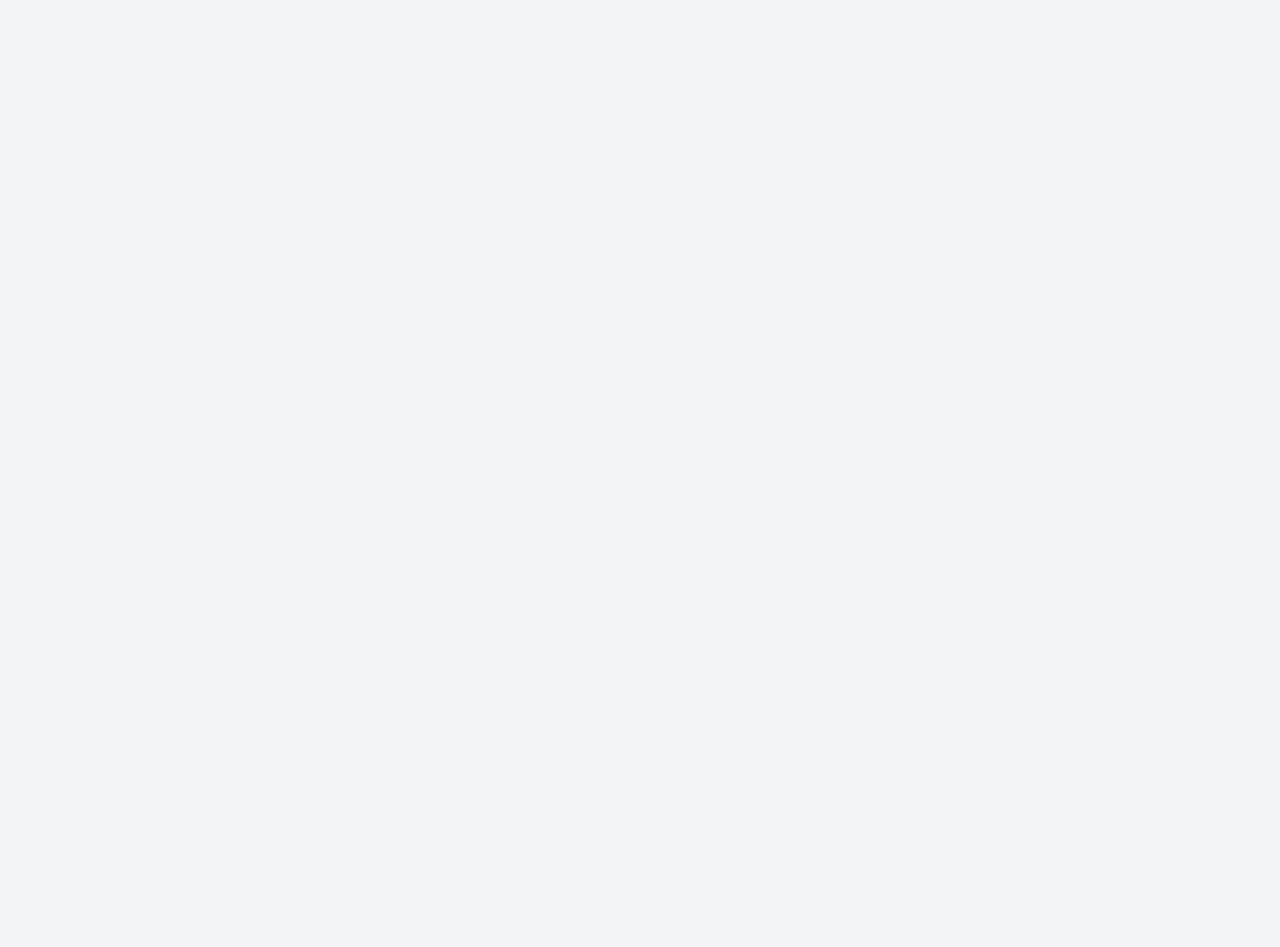
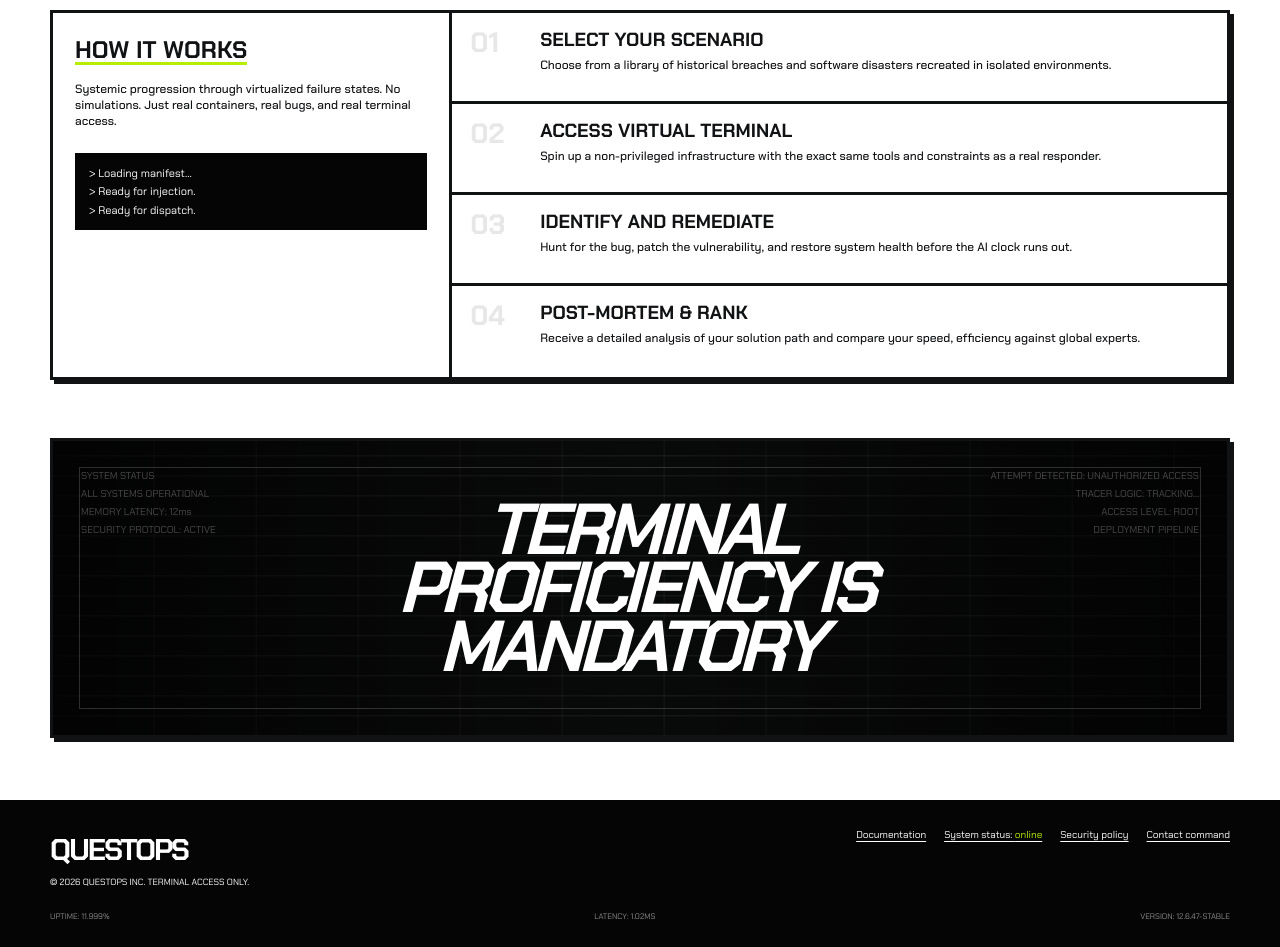
Before and after one commit to guyasong2/QuestOps, a React (Vite) app in the folder frontend/: page / in a window 1280 px wide. Shown: the part 880-1827 px from the top of the page. Before the commit the page ends 800 px from the top, so only its background shows below. Built offline with nearby package versions, Linux system fonts and the light colour scheme.

Commit message:
build other sections

```diff
--- a/frontend/src/App.css
+++ b/frontend/src/App.css
@@ -174,6 +174,154 @@
   stroke-width: 2.2px;
 }
 
+.how-it-works {
+  display: grid;
+  grid-template-columns: minmax(230px, .85fr) minmax(440px, 1.65fr);
+  max-width: 1180px;
+  margin: 90px auto 58px;
+  border: 3px solid #111214;
+  box-shadow: 4px 4px 0 #111214;
+  background: #fff;
+  font-family: "Chakra Petch", sans-serif;
+}
+
+.workflow-intro {
+  padding: 26px 22px;
+  border-right: 3px solid #111214;
+}
+
+.workflow-intro h2,
+.workflow-steps h3,
+.proficiency-banner h2,
+.site-footer strong {
+  margin: 0;
+  font-weight: 700;
+  text-transform: uppercase;
+}
+
+.workflow-intro h2 {
+  display: inline-block;
+  border-bottom: 3px solid #b7ed00;
+  font-size: 24px;
+  line-height: .95;
+}
+
+.workflow-intro p,
+.workflow-steps p {
+  margin: 16px 0 0;
+  font-size: 12px;
+  font-weight: 500;
+  line-height: 1.35;
+}
+
+.terminal-snippet {
+  display: grid;
+  gap: 2px;
+  margin-top: 23px;
+  padding: 12px 14px;
+  background: #050505;
+  color: #fff;
+  font-family: "Chakra Petch", monospace;
+  font-size: 11px;
+}
+
+.workflow-steps {
+  margin: 0;
+  padding: 0;
+  list-style: none;
+}
+
+.workflow-steps li {
+  display: grid;
+  grid-template-columns: 62px 1fr;
+  gap: 8px;
+  min-height: 91px;
+  padding: 17px 18px;
+  border-bottom: 3px solid #111214;
+}
+
+.workflow-steps li:last-child { border-bottom: 0; }
+
+.step-number {
+  color: #e7e7e7;
+  font-size: 28px;
+  font-weight: 700;
+  line-height: .9;
+}
+
+.workflow-steps h3 {
+  font-size: 19px;
+  line-height: 1;
+}
+
+.workflow-steps p { margin-top: 8px; }
+
+.proficiency-banner {
+  position: relative;
+  display: flex;
+  align-items: center;
+  justify-content: center;
+  min-height: 300px;
+  max-width: 1180px;
+  margin: 0 auto 62px;
+  overflow: hidden;
+  border: 3px solid #111214;
+  box-shadow: 4px 4px 0 #111214;
+  background-color: #0a0b0b;
+  background-image:
+    linear-gradient(90deg, rgba(0, 0, 0, .75), rgba(0, 0, 0, .15), rgba(0, 0, 0, .75)),
+    repeating-linear-gradient(0deg, transparent 0 18px, rgba(100, 100, 100, .18) 19px 20px),
+    repeating-linear-gradient(90deg, transparent 0 100px, rgba(90, 90, 90, .13) 101px 102px);
+}
+
+.proficiency-banner::before {
+  position: absolute;
+  inset: 26px;
+  border: 1px solid rgba(255, 255, 255, .17);
+  content: "";
+}
+
+.proficiency-banner h2 {
+  position: relative;
+  z-index: 1;
+  color: #fff;
+  font-size: clamp(35px, 5.8vw, 72px);
+  font-style: italic;
+  letter-spacing: -.07em;
+  line-height: .81;
+  text-align: center;
+  transform: skewX(-5deg);
+}
+
+.terminal-lines {
+  position: absolute;
+  top: 30px;
+  left: 28px;
+  display: grid;
+  gap: 8px;
+  color: rgba(255, 255, 255, .27);
+  font: 10px/1 "Chakra Petch", monospace;
+}
+
+.terminal-lines-right { right: 28px; left: auto; text-align: right; }
+
+.site-footer {
+  display: grid;
+  grid-template-columns: 1fr auto;
+  gap: 22px;
+  padding: 27px max(20px, calc((100vw - 1180px) / 2));
+  background: #050505;
+  color: #fff;
+  font-family: "Chakra Petch", sans-serif;
+}
+
+.site-footer strong { font-size: 30px; letter-spacing: -.07em; }
+.site-footer p { margin: 4px 0 0; font-size: 9px; text-transform: uppercase; }
+.site-footer nav { display: flex; align-items: start; flex-wrap: wrap; justify-content: flex-end; gap: 18px; }
+.site-footer a { color: #fff; font-size: 10px; text-decoration: underline; text-underline-offset: 3px; }
+.site-footer a span { color: #b7ed00; }
+.footer-meta { display: flex; grid-column: 1 / -1; justify-content: space-between; color: #8c8c8c; font: 8px/1 "Chakra Petch", monospace; text-transform: uppercase; }
+
 @media (max-width: 620px) {
   .site-header {
     height: 60px;
@@ -235,4 +383,23 @@
     border-top: 2px solid #fff;
     border-left: 0;
   }
+
+  .how-it-works {
+    grid-template-columns: 1fr;
+    margin: 48px 16px;
+  }
+
+  .workflow-intro { border-right: 0; border-bottom: 3px solid #111214; }
+  .workflow-steps li { min-height: 76px; grid-template-columns: 52px 1fr; padding: 14px; }
+  .workflow-intro h2 { font-size: 21px; }
+  .workflow-steps h3 { font-size: 17px; }
+  .step-number { font-size: 23px; }
+
+  .proficiency-banner { min-height: 230px; margin: 0 16px 48px; }
+  .terminal-lines { top: 18px; left: 15px; font-size: 7px; }
+  .terminal-lines-right { display: none; }
+
+  .site-footer { grid-template-columns: 1fr; padding: 24px 18px; }
+  .site-footer nav { justify-content: flex-start; gap: 11px; }
+  .footer-meta { gap: 8px; justify-content: flex-start; flex-wrap: wrap; }
 }
--- a/frontend/src/components/hero.tsx
+++ b/frontend/src/components/hero.tsx
@@ -2,6 +2,12 @@ import { useNavigate } from 'react-router-dom';
 import NavBar from "../components/navBar";
 
 const capabilities = ["Cybersecurity", "Software engineering", "Cloud infrastructure"];
+const workflowSteps = [
+  ["01", "Select your scenario", "Choose from a library of historical breaches and software disasters recreated in isolated environments."],
+  ["02", "Access virtual terminal", "Spin up a non-privileged infrastructure with the exact same tools and constraints as a real responder."],
+  ["03", "Identify and remediate", "Hunt for the bug, patch the vulnerability, and restore system health before the AI clock runs out."],
+  ["04", "Post-mortem & rank", "Receive a detailed analysis of your solution path and compare your speed, efficiency against global experts."],
+];
 
 function CapabilityIcon({ label }: { label: string }) {
   if (label === "Cybersecurity") {
@@ -51,6 +57,54 @@ export default function Hero() {
           ))}
         </div>
       </section>
+
+      <section className="how-it-works" aria-labelledby="how-it-works-title">
+        <div className="workflow-intro">
+          <h2 id="how-it-works-title">How it works</h2>
+          <p>Systemic progression through virtualized failure states. No simulations. Just real containers, real bugs, and real terminal access.</p>
+          <div className="terminal-snippet" aria-label="Terminal status preview">
+            <span>&gt; Loading manifest...</span>
+            <span>&gt; Ready for injection.</span>
+            <span>&gt; Ready for dispatch.</span>
+          </div>
+        </div>
+
+        <ol className="workflow-steps">
+          {workflowSteps.map(([number, title, description]) => (
+            <li key={number}>
+              <span className="step-number">{number}</span>
+              <div>
+                <h3>{title}</h3>
+                <p>{description}</p>
+              </div>
+            </li>
+          ))}
+        </ol>
+      </section>
+
+      <section className="proficiency-banner" aria-label="Terminal proficiency">
+        <div className="terminal-lines" aria-hidden="true">
+          <span>SYSTEM STATUS</span><span>ALL SYSTEMS OPERATIONAL</span><span>MEMORY LATENCY: 12ms</span><span>SECURITY PROTOCOL: ACTIVE</span>
+        </div>
+        <h2>Terminal<br />proficiency is<br />mandatory</h2>
+        <div className="terminal-lines terminal-lines-right" aria-hidden="true">
+          <span>ATTEMPT DETECTED: UNAUTHORIZED ACCESS</span><span>TRACER LOGIC: TRACKING...</span><span>ACCESS LEVEL: ROOT</span><span>DEPLOYMENT PIPELINE</span>
+        </div>
+      </section>
+
+      <footer className="site-footer">
+        <div>
+          <strong>QuestOps</strong>
+          <p>© 2026 QuestOps Inc. Terminal access only.</p>
+        </div>
+        <nav aria-label="Footer navigation">
+          <a href="/documentation">Documentation</a>
+          <a href="/status">System status: <span>online</span></a>
+          <a href="/security">Security policy</a>
+          <a href="/contact">Contact command</a>
+        </nav>
+        <div className="footer-meta"><span>Uptime: 11.999%</span><span>Latency: 1.02ms</span><span>Version: 12.6.47-stable</span></div>
+      </footer>
     </main>
   );
 }
```
Also changed, not shown: frontend/public/Screenshot From 2026-07-17 16-20-03.png (added).
